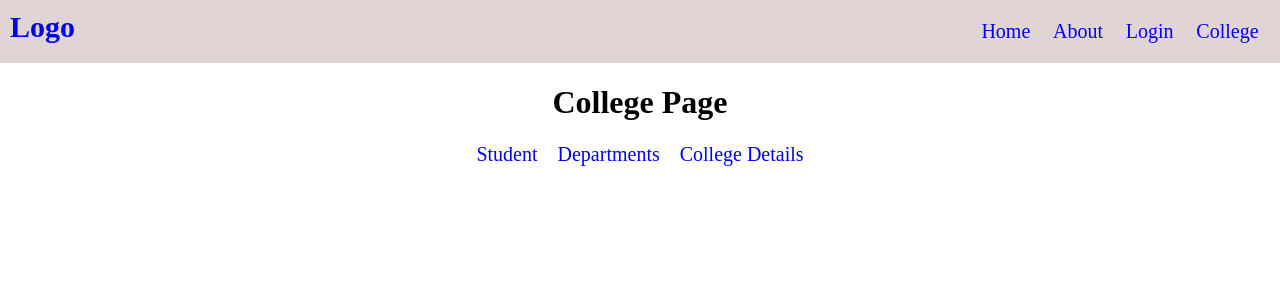
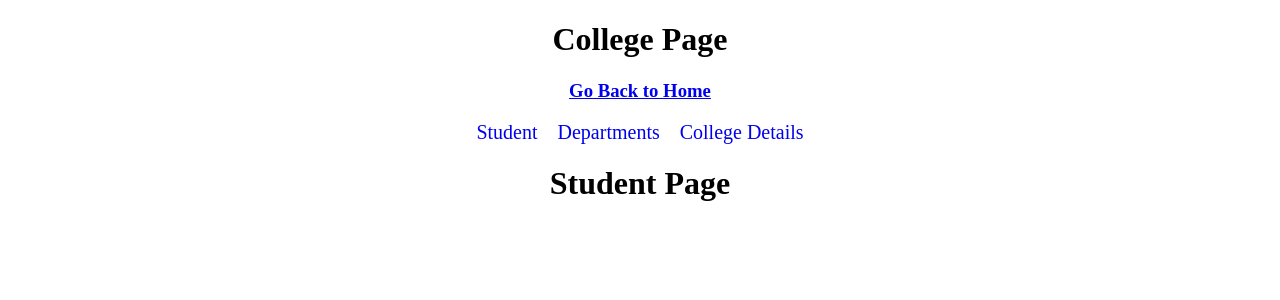
Before and after one commit to AsefRahmanAntik22/React-Router, a React (Vite) app in the folder react-router-7-practice/: page /college in a window 1280 px wide. Shown: the top 300 px of the page. Built offline with nearby package versions, Linux system fonts and the light colour scheme.

Commit message:
Practice Layout and index Routes

```diff
--- a/react-router-7-practice/src/App.jsx
+++ b/react-router-7-practice/src/App.jsx
@@ -14,14 +14,19 @@
 
   return (
     <>
-    <NavBar />
+    {/*<NavBar />*/}
     <Routes>
+
+      <Route element={<NavBar />}>
       <Route path="/" element={<Home />} />
       <Route path="/about" element={<About />} />
       <Route path="/login" element={<Login />} />
 
+      </Route>
+
+
       <Route path="/college" element={<College />}>
-      <Route path="student" element={<Student />} />
+      <Route index element={<Student />} />
       <Route path="department" element={<Departments />} />
       <Route path="details" element={<Details />} />
 
--- a/react-router-7-practice/src/College.jsx
+++ b/react-router-7-practice/src/College.jsx
@@ -1,9 +1,10 @@
-import { NavLink, Outlet } from "react-router";
+import { Link, NavLink, Outlet } from "react-router";
 
 export default function College(){
     return<div className="college" style={{textAlign:'center'}}>
     <h1>College Page</h1>
-    <NavLink className="link" to="student">Student</NavLink>
+    <h3><Link to="/">Go Back to Home</Link></h3>
+    <NavLink className="link" to="">Student</NavLink>
     <NavLink className="link" to="department">Departments</NavLink>
     <NavLink className="link" to="details">College Details</NavLink>
     <Outlet />
--- a/react-router-7-practice/src/NavBar.jsx
+++ b/react-router-7-practice/src/NavBar.jsx
@@ -1,8 +1,9 @@
-import { Link } from "react-router";
+import { Link, Outlet } from "react-router";
 import './header.css'
 
 export default function NavBar(){
-    return <div className="header">
+    return <div>
+        <div className="header">
         <div>
             <Link className="link" to={"/"}><h2>Logo</h2></Link>
         </div>
@@ -25,4 +26,6 @@
         </div>
 
     </div>
+    <Outlet />
+    </div>
 }
```
